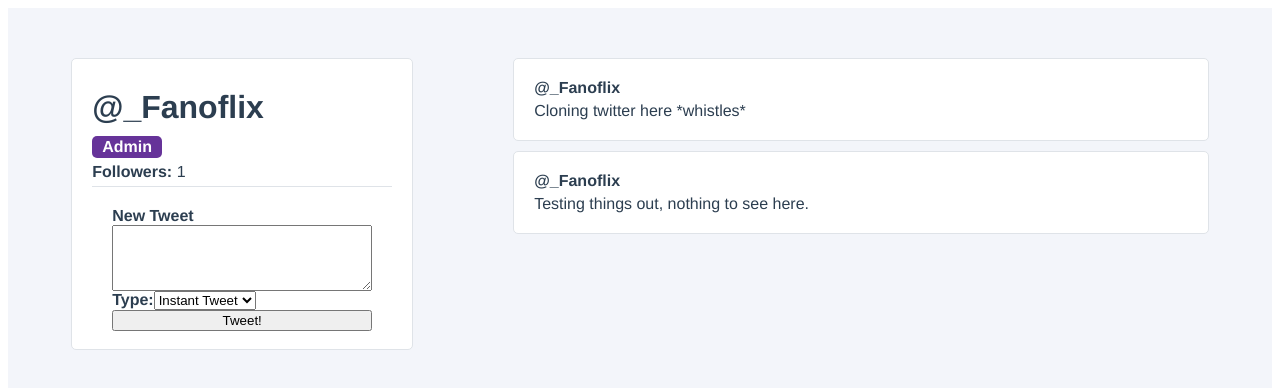
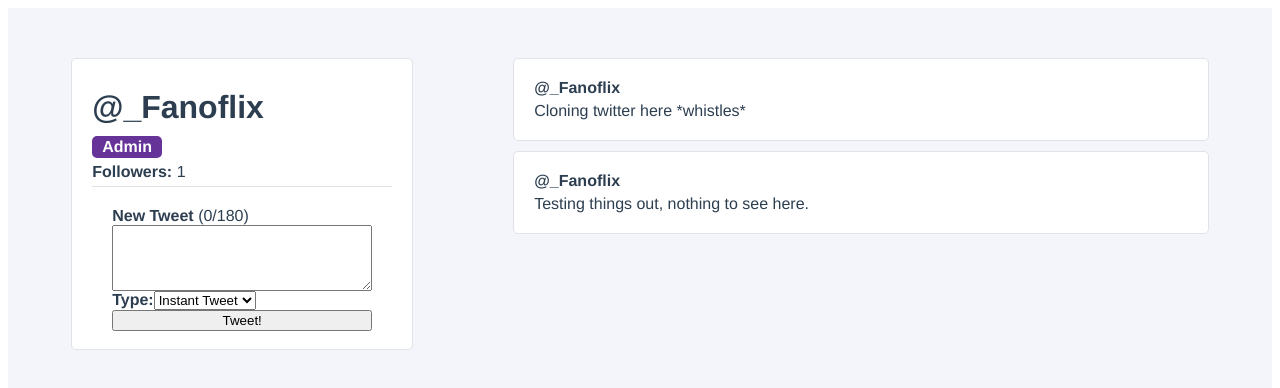
Before and after one commit to Fanoflix/twitter-clone, a Vue app: page / in a window 1280 px wide. Shown: the top 388 px of the page. Built offline with nearby package versions, Linux system fonts and the light colour scheme.

Commit message:
Added scss
Added scss to each component. (Except App.vue)

```diff
--- a/package.json
+++ b/package.json
@@ -9,6 +9,8 @@
   },
   "dependencies": {
     "core-js": "^3.6.5",
+    "node-sass": "^4.14.1",
+    "sass-loader": "^10.0.3",
     "vue": "^3.0.0-0"
   },
   "devDependencies": {
--- a/src/components/TweetItem.vue
+++ b/src/components/TweetItem.vue
@@ -37,7 +37,7 @@ export default {
 
 
 
-<style>
+<style lang="scss" scoped>
 .tweet-item {
     padding: 20px;
     background-color: white;
@@ -46,16 +46,21 @@ export default {
     box-sizing: border-box;
     cursor: pointer;
     transition: all 0.2s ease;
+
+    .tweet-item__user {
+        font-weight: bold;
+        padding-bottom: 5px;
+    }
+
+    // &:hover is just saying add hover to the parent class. This is part of SCSS.
+    &:hover {
+        transform: scale(1.07, 1);
+    }
 }
 
-.tweet-item:hover {
-    transform: scale(1.07, 1);
-}
 
-.tweet-item__user {
-    font-weight: bold;
-    padding-bottom: 5px;
-}
+
+
 
 .gap {
     height: 10px;
--- a/src/components/UserProfile.vue
+++ b/src/components/UserProfile.vue
@@ -14,8 +14,10 @@
         </div>
 
         <!-- Create Tweet -->
-        <form class="user-profile__create-tweet" @submit.prevent="createNewTweet">
-          <label for="newTweet"> <strong> New Tweet </strong></label>
+                                                                            <!-- :class is a special class, we can provide a condition for the class to be implemented.
+                                                                                  It will only be implemented if newTweetCharacterCount exceeds 180 in this case -->
+        <form class="user-profile__create-tweet" @submit.prevent="createNewTweet" :class="{ '--exceeded': newTweetCharacterCount > 180}">
+          <label for="newTweet"> <strong> New Tweet </strong> ({{newTweetCharacterCount}}/180) </label>
           <!-- The value of the "newTweetContent" is now synced up with the value of this text area. This is because we provided a 'v-model' to the text area-->
           <textarea id="newTweet" rows="4" v-model="newTweetContent"></textarea>
 
@@ -89,6 +91,9 @@ export default {
       computed: {
         fullName() {
           return `${this.user.firstName} ${this.user.lastName}`
+        },
+        newTweetCharacterCount() {
+          return this.newTweetContent.length;
         }
       },
       methods: {
@@ -115,15 +120,14 @@ export default {
 }
 </script>
 
-<style>
+<!-- The scoped Attribute. Clean way to write CSS -->
+<style lang="scss" scoped>
 .user-profile {
   display: grid;
   grid-template-columns: 1fr 3fr;
   grid-gap: 50px;
   width: 100%;
   padding: 50px 5%;
-
-}
 
   .user-profile__user-panel {
     display: flex;
@@ -135,6 +139,17 @@ export default {
     border: 1px solid #dfe3e8;
     width: 300px;
     height: 250px;
+
+    h1 {
+      padding: 10px 0px;
+      margin: 0;
+    }
+
+    .user-profile__create-tweet {
+      border-top: 1px solid #dfe3e8;
+      padding: 20px;
+      display: flex;
+      flex-direction: column;
     }
 
     .user-profile__username {
@@ -149,26 +164,18 @@ export default {
       font-weight: bold;
       padding: 2px 10px;
     }
+  }
 
   .user-profile__tweet-wrapper {
     display: grid;
     grid-gap: 10px;
   }
 
+}
+
 .user-profile__follower-count {
     padding: 5px 0px;
 }
 
-h1 {
-    padding: 10px 0px;
-    margin: 0;
-}
 
-.user-profile__create-tweet {
-  border-top: 1px solid #dfe3e8;
-  padding: 20px;
-  display: flex;
-  flex-direction: column;
-
-}
 </style>
```
Also changed, not shown: 1 other file (tests, documents, lock files or other folders). Lines whose indentation alone changed are shown as unchanged.
